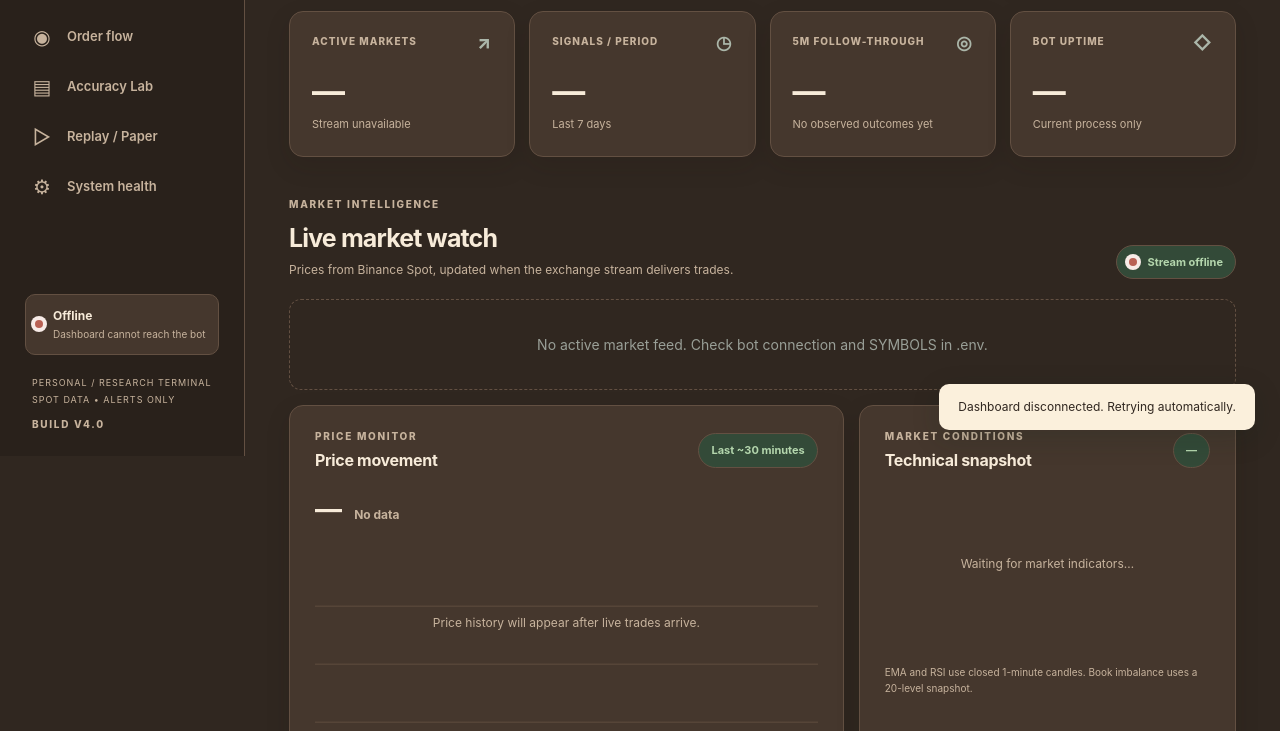
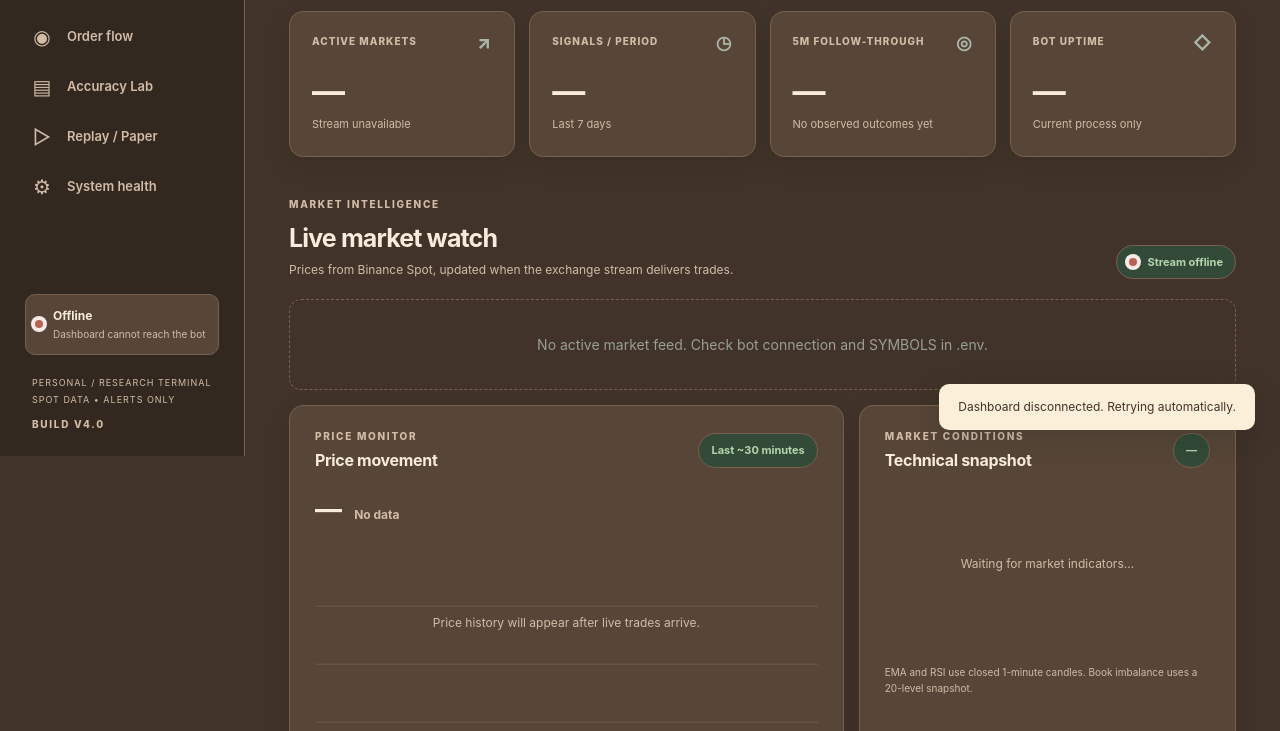
Before and after one commit to JohnLimau/crypto-signal-bot, a plain HTML site: page dashboard_ui/index.html in a window 1280 px wide. Shown: the part 344-1075 px from the top of the page. Drawn offline with Linux system fonts and the light colour scheme; files that its build step writes are made by us from their sources; no server answers; files whose address does not match are found by name.

Commit message:
style(v5): brighten Cozy Brown palette for warm moderate-dark contrast

```diff
--- a/dashboard_ui/themes.css
+++ b/dashboard_ui/themes.css
@@ -1,8 +1,8 @@
 /* ZEUS V5 theme system. Cozy Brown is default; user choice is saved locally. */
 :root[data-theme="cozy"]{
   color-scheme:dark;
-  --canvas:#302720;--panel:#45372d;--sidebar:#29211b;--ink:#f7ebd9;--deep:#fbf0dc;
-  --muted:#c7b39d;--muted2:#b29c86;--line:#635042;--line2:#564538;
+  --canvas:#413329;--panel:#574537;--sidebar:#332820;--ink:#f8ecdc;--deep:#fbefda;
+  --muted:#d2bca7;--muted2:#bca58f;--line:#78604e;--line2:#675243;
   --green:#b4d6ad;--green-soft:#334a38;--red:#f0a79a;--red-soft:#5a3732;
   --amber:#ebbd79;--amber-soft:#624e37;--shadow:0 9px 24px #1c130e22;
 }
```
